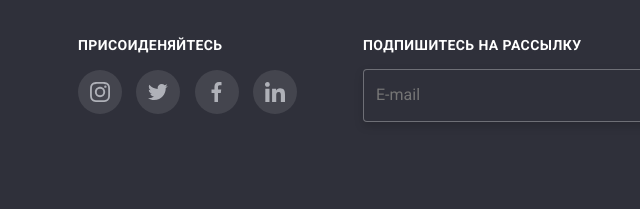
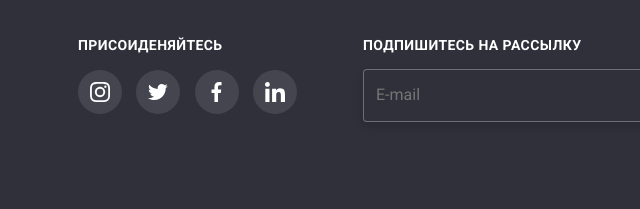
Before and after one commit to VigovsiyRuslan/goit-markup-hw-07, a plain HTML site: page index.html in a window 1280 px wide. Shown: the part 2814-3023 px from the top of the page, 247-887 px from the left. Drawn offline with Linux system fonts and the light colour scheme.

Commit message:
Поправки в футере

```diff
--- a/sass/components/_footer.scss
+++ b/sass/components/_footer.scss
@@ -48,6 +48,7 @@
   color: #c4c4c4;
   margin-top: 15px;
 }
+
 .google-link {
   display: inline-block;
   font-style: normal;
@@ -114,7 +115,7 @@
     background-color: $accent-color;
   }
 
-  .footer {
+  &.footer {
     color: #ffffff;
 
     transition-duration: 250ms;
--- a/sass/components/_team.scss
+++ b/sass/components/_team.scss
@@ -79,7 +79,7 @@
     background-color: $accent-color;
   }
 
-  .footer {
+  &.footer {
     color: #ffffff;
     background-color: rgba(255, 255, 255, 0.1);
     transition-duration: 250ms;
```
Also changed, not shown: portfolio.html (+0 -1 lines), css/main.css, css/main.min.css, css/portfolio.css, css/portfolio.min.css, 4 other files.
